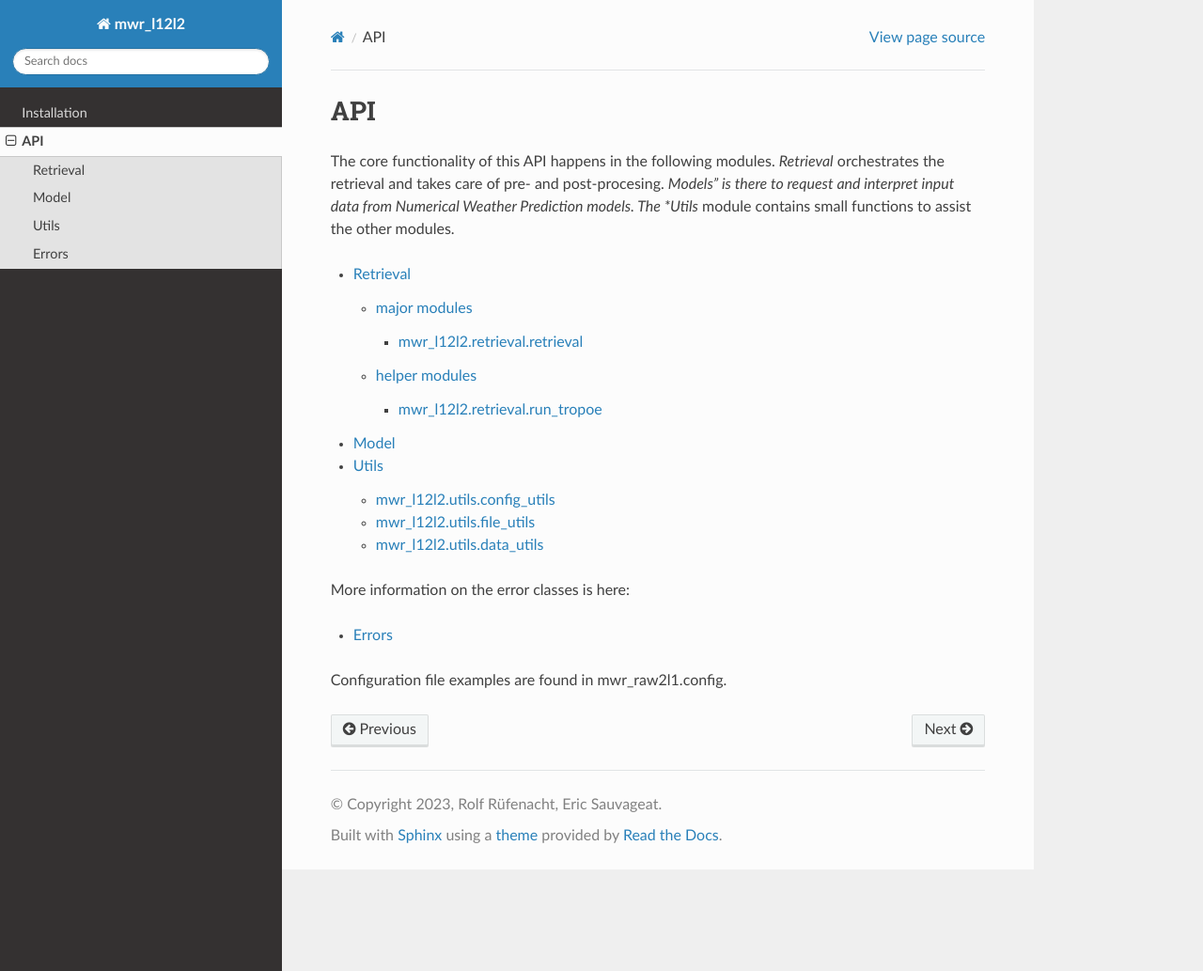
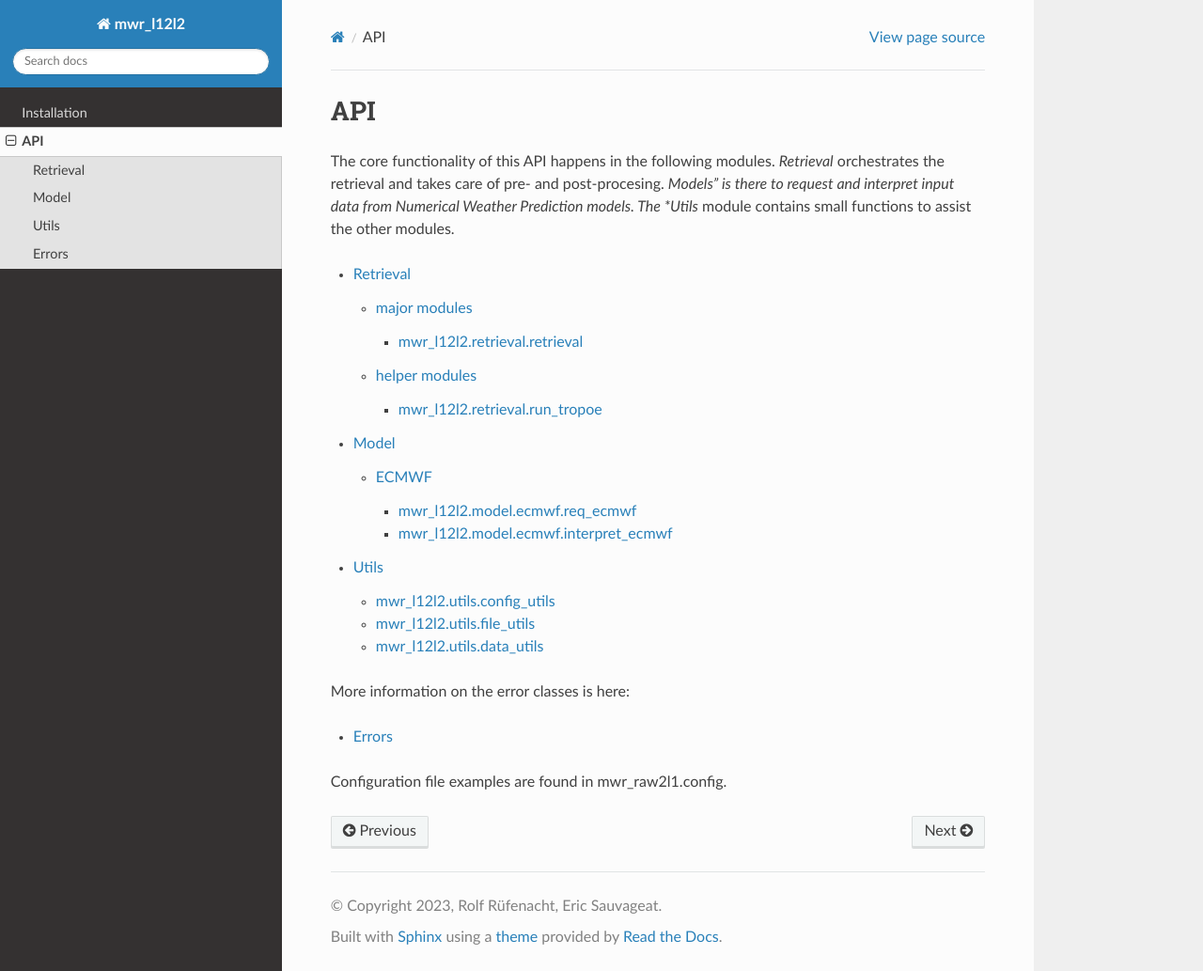
Before and after one commit to MeteoSwiss/mwr_l12l2, a Sphinx documentation site: the page built from docs/api.rst, in a window 1280 px wide and 1033 px high. Shown: the whole window at 94% size. Built offline with Sphinx 7.4.7 and the Read the Docs theme 2.0.0, drawn with Linux system fonts in a browser that asks for light colours; some of the changed lines change nothing that is shown.

Commit message:
set up documentation for the model module

```diff
--- a/docs/api/model.rst
+++ b/docs/api/model.rst
@@ -1,4 +1,28 @@
 Model
 =====
 
-To be written
+The aim of the following utilities is to request and interpret (forecast) data from Numerical Weather Prediction models
+
+ECMWF
+-----
+
+mwr\_l12l2.model.ecmwf.req_ecmwf
+^^^^^^^^^^^^^^^^^^^^^^^^^^^^^^^^
+
+This module is concerned with requesting operational forecast data from the ECMWF model
+
+.. automodule:: mwr_l12l2.model.ecmwf.req_ecmwf
+   :members:
+   :undoc-members:
+   :show-inheritance:
+
+
+mwr\_l12l2.model.ecmwf.interpret_ecmwf
+^^^^^^^^^^^^^^^^^^^^^^^^^^^^^^^^^^^^^^
+
+This module interprets forecast data obtained from the ECMWF model
+
+.. automodule:: mwr_l12l2.model.ecmwf.interpret_ecmwf
+   :members:
+   :undoc-members:
+   :show-inheritance:
```
